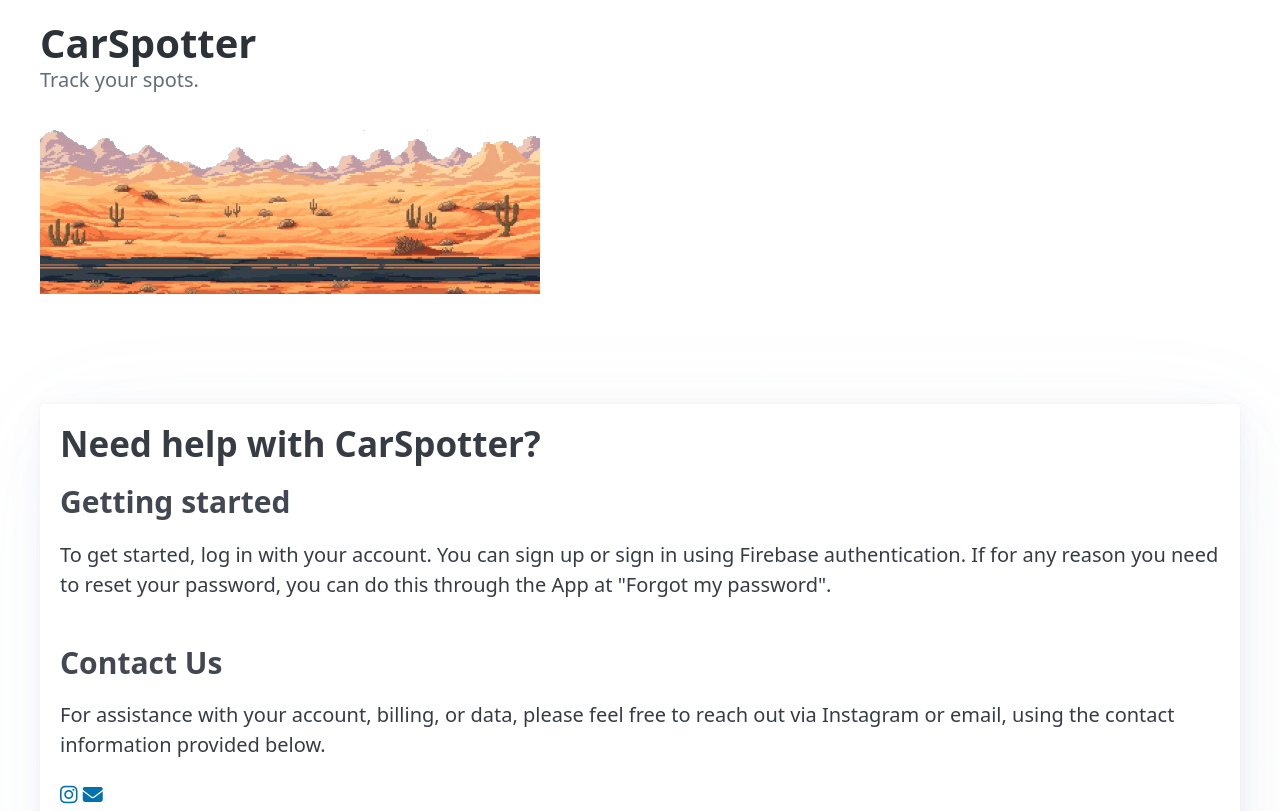
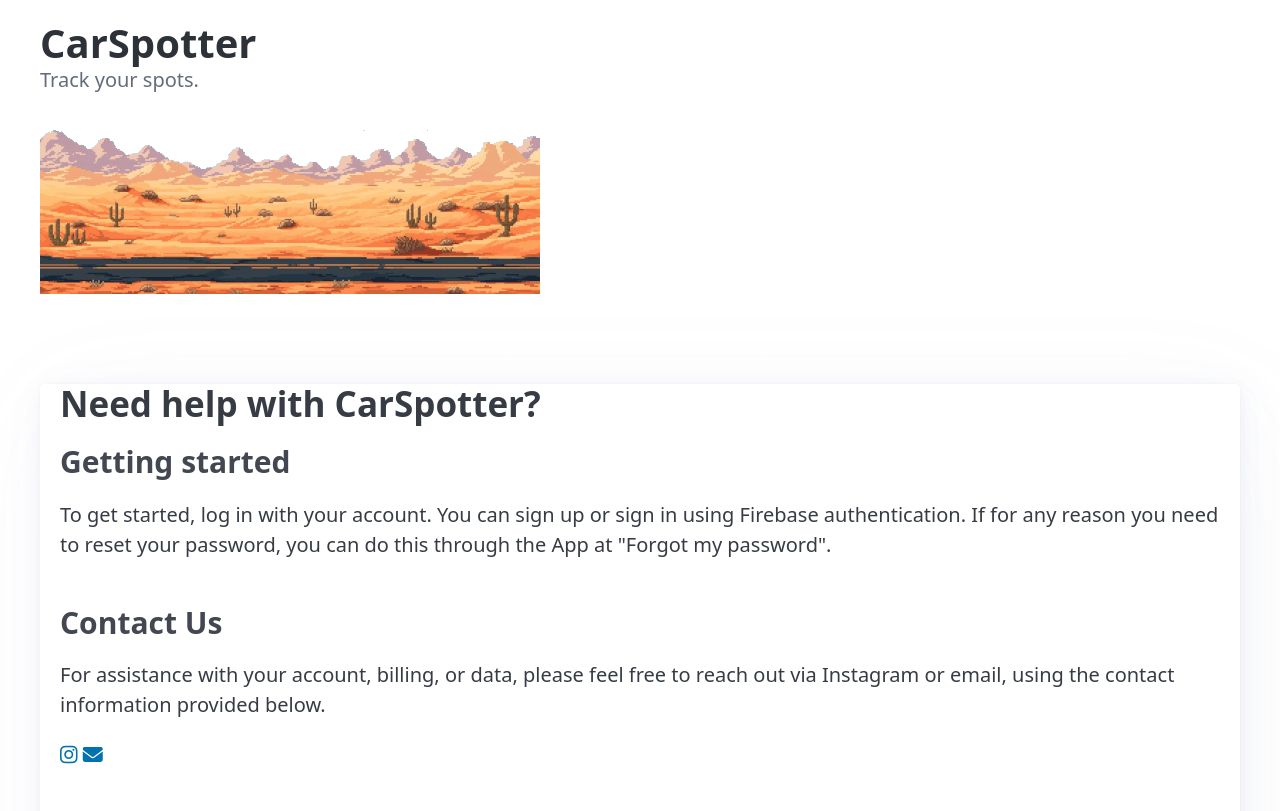
Before and after one commit to CarSpotterApp/CarSpotterApp.github.io, a plain HTML site: page index.html in a window 1280 px wide. Shown: the top 811 px of the page. Drawn offline with nearby package versions, Linux system fonts and the light colour scheme; a script that the page names is missing.

Commit message:
Update index.html

```diff
--- a/index.html
+++ b/index.html
@@ -9,6 +9,19 @@
         .social-links a {
             text-decoration: none;
         }
+      header.container {
+            margin-bottom: 0; /* Removes bottom margin from the header */
+            padding-bottom: 0; /* Removes bottom padding from the header */
+        }
+
+        .gif {
+            margin-bottom: 0; /* Removes margin from the gif */
+            padding-bottom: 0; /* Removes padding from the gif */
+        }
+
+        article#article {
+            margin-top: 0; /* Removes top margin from the article */
+            padding-top: 0; /* Removes top padding from the article */
     </style>
     <meta name="description" content="A pure HTML example, without dependencies." />
     <link rel="stylesheet" href="https://cdnjs.cloudflare.com/ajax/libs/font-awesome/6.5.1/css/all.min.css">
```
